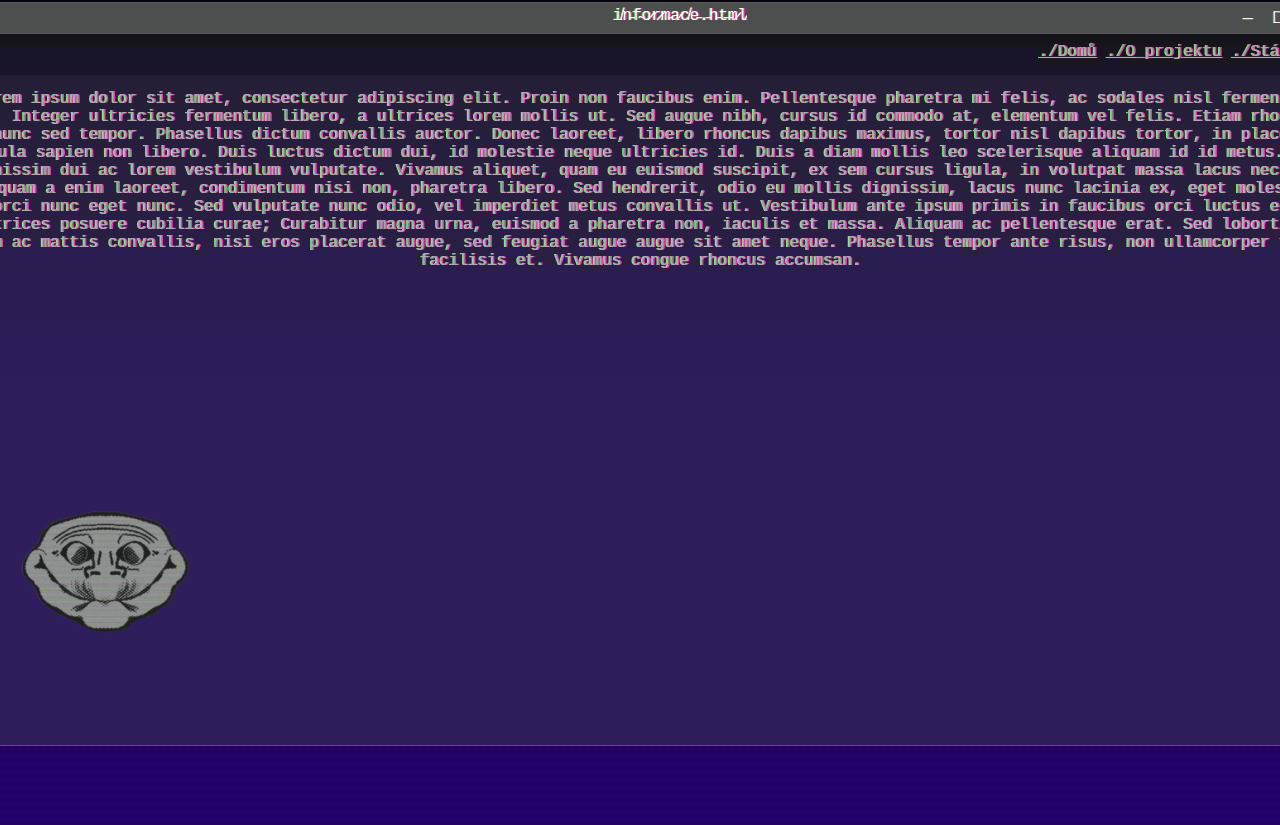
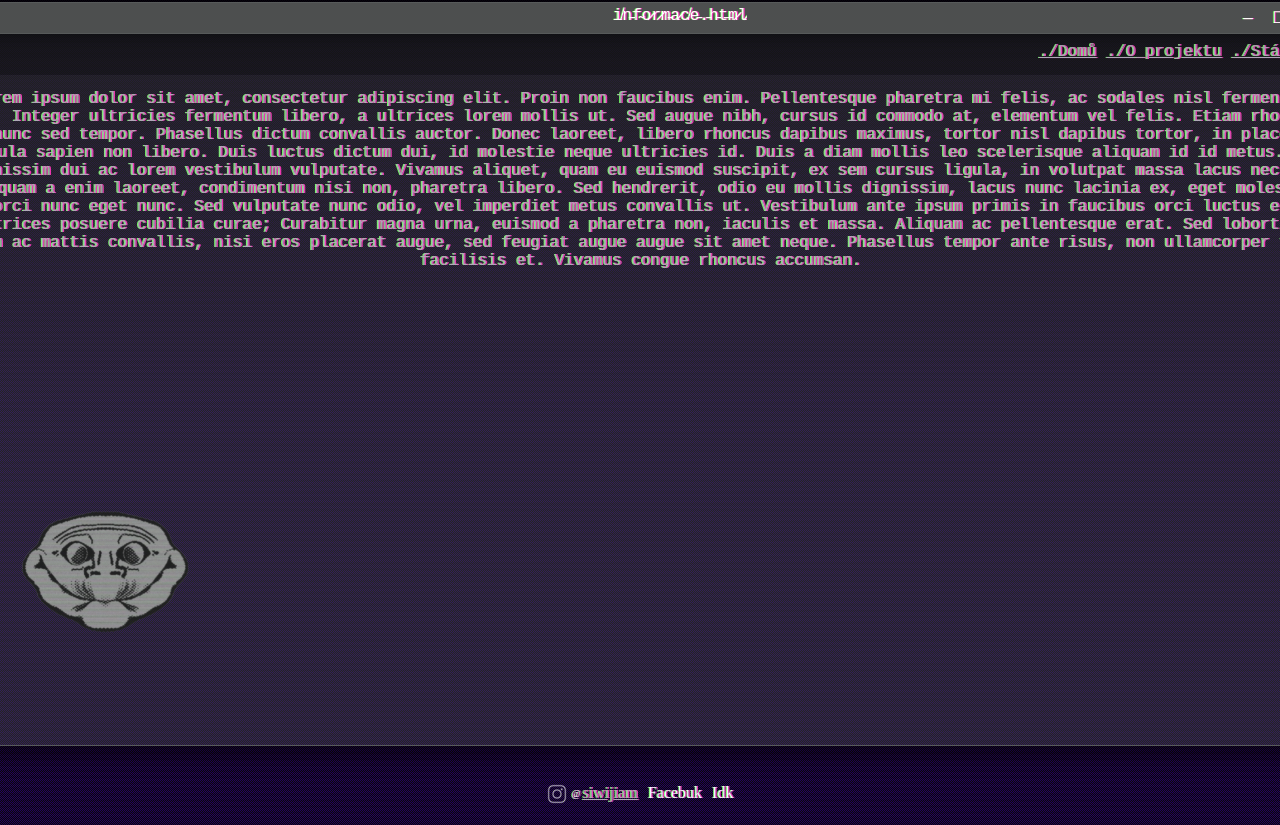
Before and after one commit to janStulhofer/susurrate-swamp-web, a plain HTML site: page index.html in a window 1280 px wide. Shown: the part 141-966 px from the top of the page. Before the commit the page ends 887 px from the top, so only its background shows below. Drawn offline with Linux system fonts and the light colour scheme.

Commit message:
Footer pro soc. site

```diff
--- a/index.html
+++ b/index.html
@@ -37,6 +37,7 @@
 <body>
 
     <div class="pozadi">
+        <img src="/web/imgs/scanlines.png" id="crtEfekt">
         <div class="bgTtp"></div>
     </div>
     <div id="center">
@@ -84,7 +85,19 @@
         <img src="/web/imgs/tfX.png" alt="Mute Button" width="30%" onclick="testtt()">
     </a>
 
-
+    <footer>
+        <ul id="socky">
+            <li>
+                <img src="/web/imgs/igIco.png" width="20px" id="igIco">
+                <div style="display: flex;">
+                    <div style="font-size: 10px; padding-top: 4px; padding-right: 2px;">@</div>
+                    <a href="https://www.instagram.com/siwijiam/">siwijiam</a>
+                </div>
+            </li>
+            <li>Facebuk</li>
+            <li>Idk</li>
+        </ul>
+    </footer>
 
     <iframe src="/web/audio/Perpetuus_dolor_lim.mp3" allow="autoplay" style="display:none" id="bgAudioTrack"></iframe>
 </body>
```
